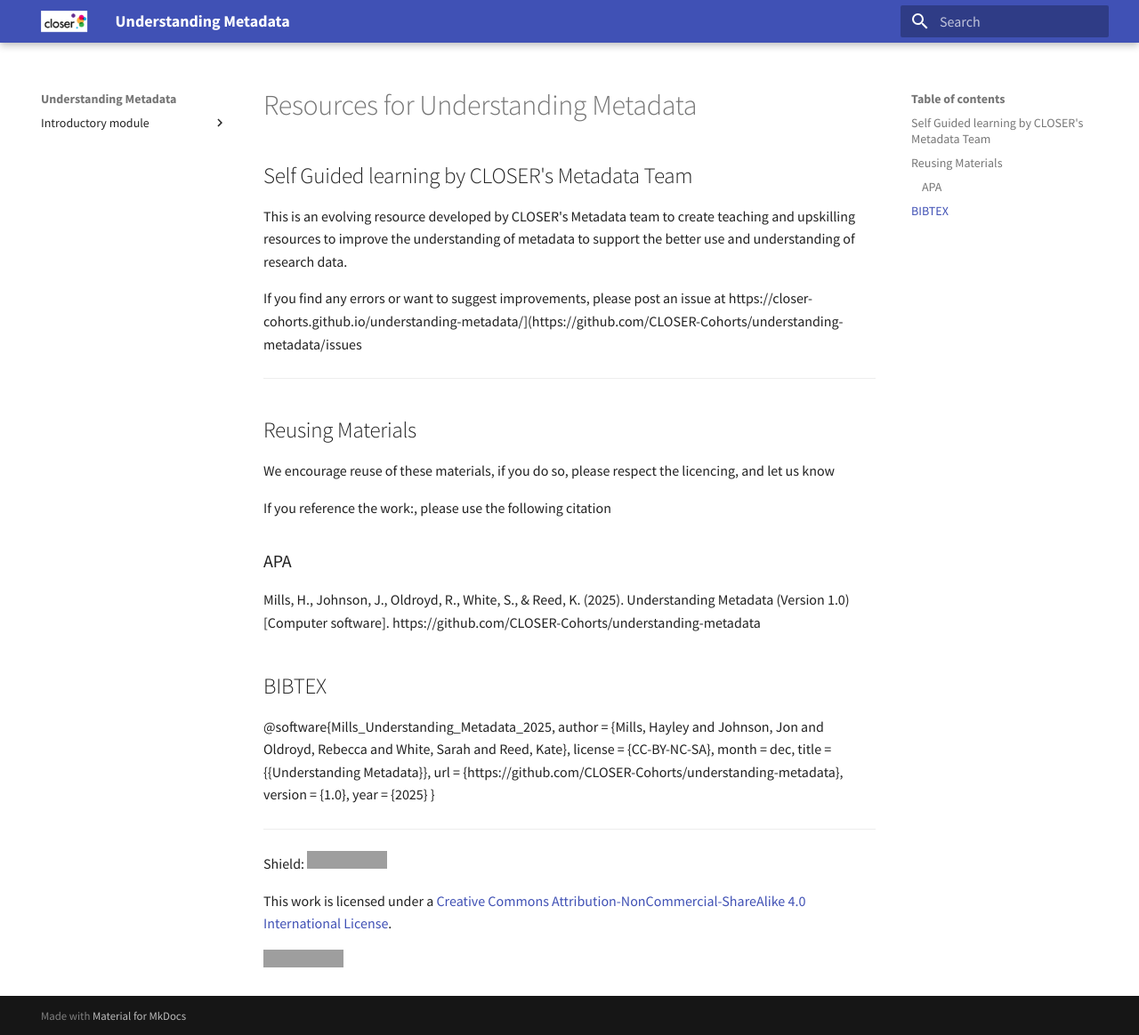
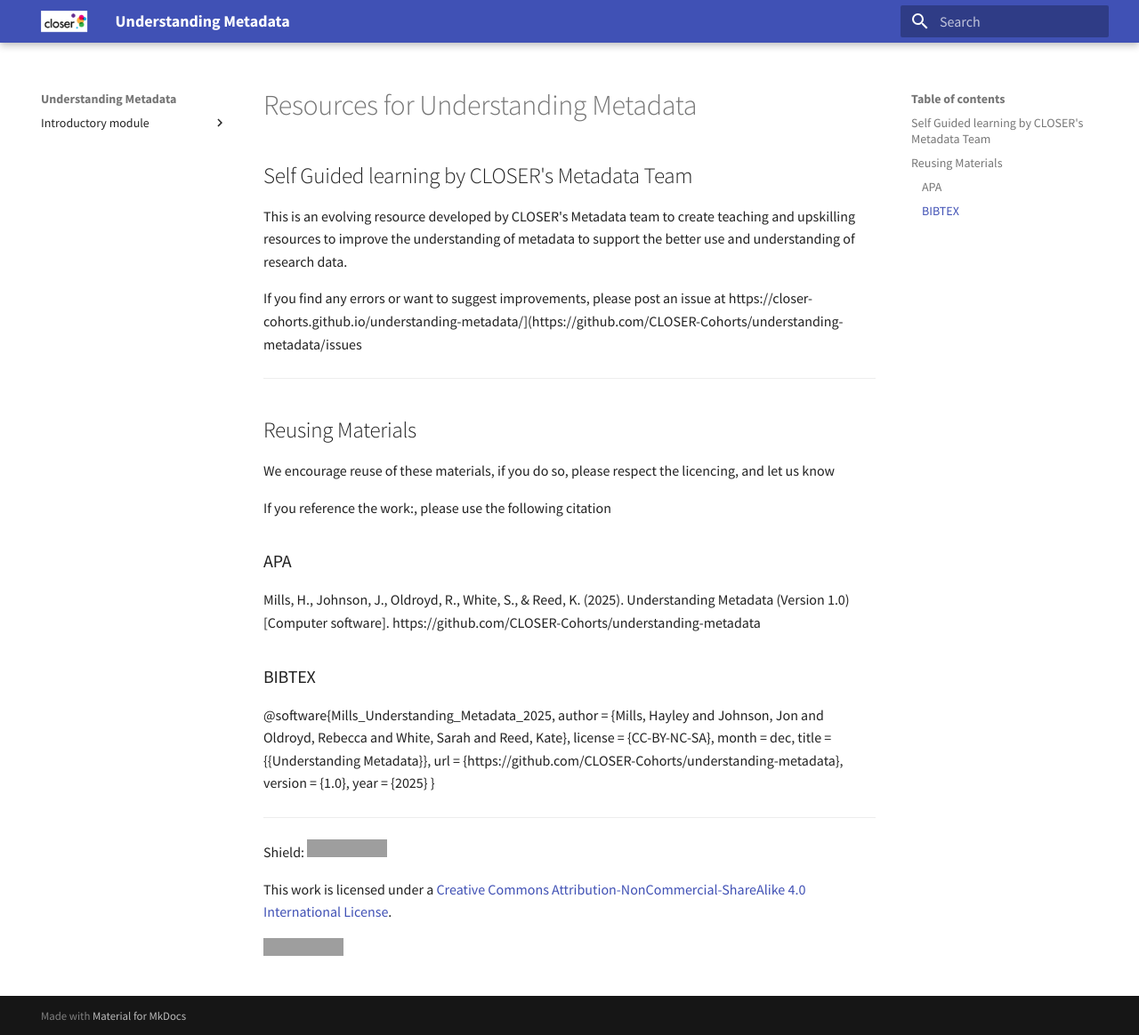
Before and after one commit to spuddybike/understanding-metadata, an MkDocs documentation site: the page built from docs/index.md, in a window 1280 px wide and 1164 px high. Shown: the whole window at 89% size. Built offline with MkDocs 1.6.1 and Material for MkDocs 9.7.7, drawn with Linux system fonts in a browser that asks for light colours; grey boxes are pictures that could not be loaded.

Commit message:
Update index.md

```diff
--- a/docs/index.md
+++ b/docs/index.md
@@ -6,11 +6,8 @@
 
 If you find any errors or want to suggest improvements, please post an issue at https://closer-cohorts.github.io/understanding-metadata/](https://github.com/CLOSER-Cohorts/understanding-metadata/issues
 
+<hr>
 
-
-
-
----
 ## Reusing Materials
 
 We encourage reuse of these materials, if you do so, please respect the licencing, and let us know
@@ -21,7 +18,7 @@
 
 Mills, H., Johnson, J., Oldroyd, R., White, S., & Reed, K. (2025). Understanding Metadata (Version 1.0) [Computer software]. https://github.com/CLOSER-Cohorts/understanding-metadata
 
-## BIBTEX
+### BIBTEX
 
 @software{Mills_Understanding_Metadata_2025,
 author = {Mills, Hayley and Johnson, Jon and Oldroyd, Rebecca and White, Sarah and Reed, Kate},
@@ -33,7 +30,7 @@
 year = {2025}
 }
 
----
+<hr>
 
 Shield: [![CC BY-NC-SA 4.0][cc-by-nc-sa-shield]][cc-by-nc-sa]
 
```
